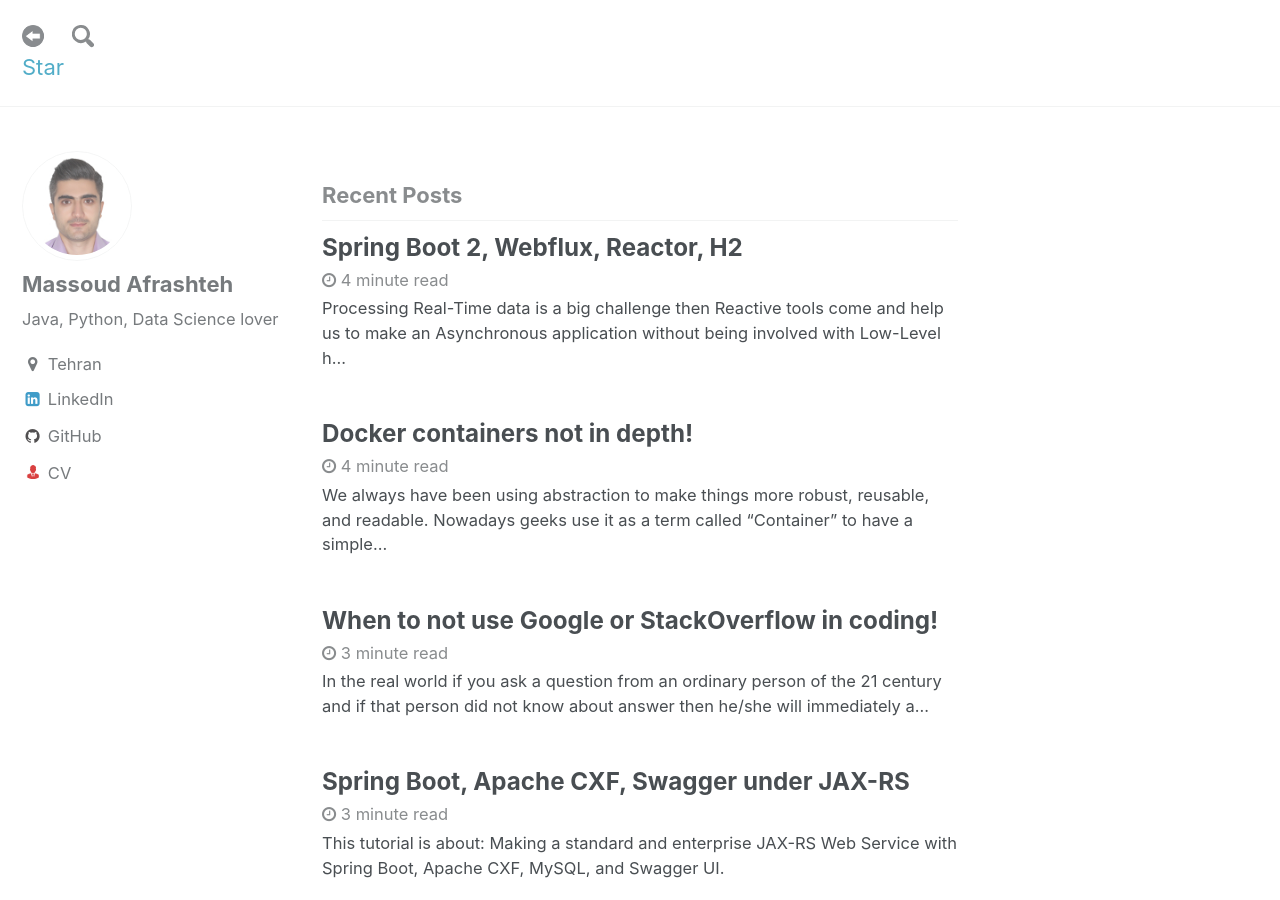
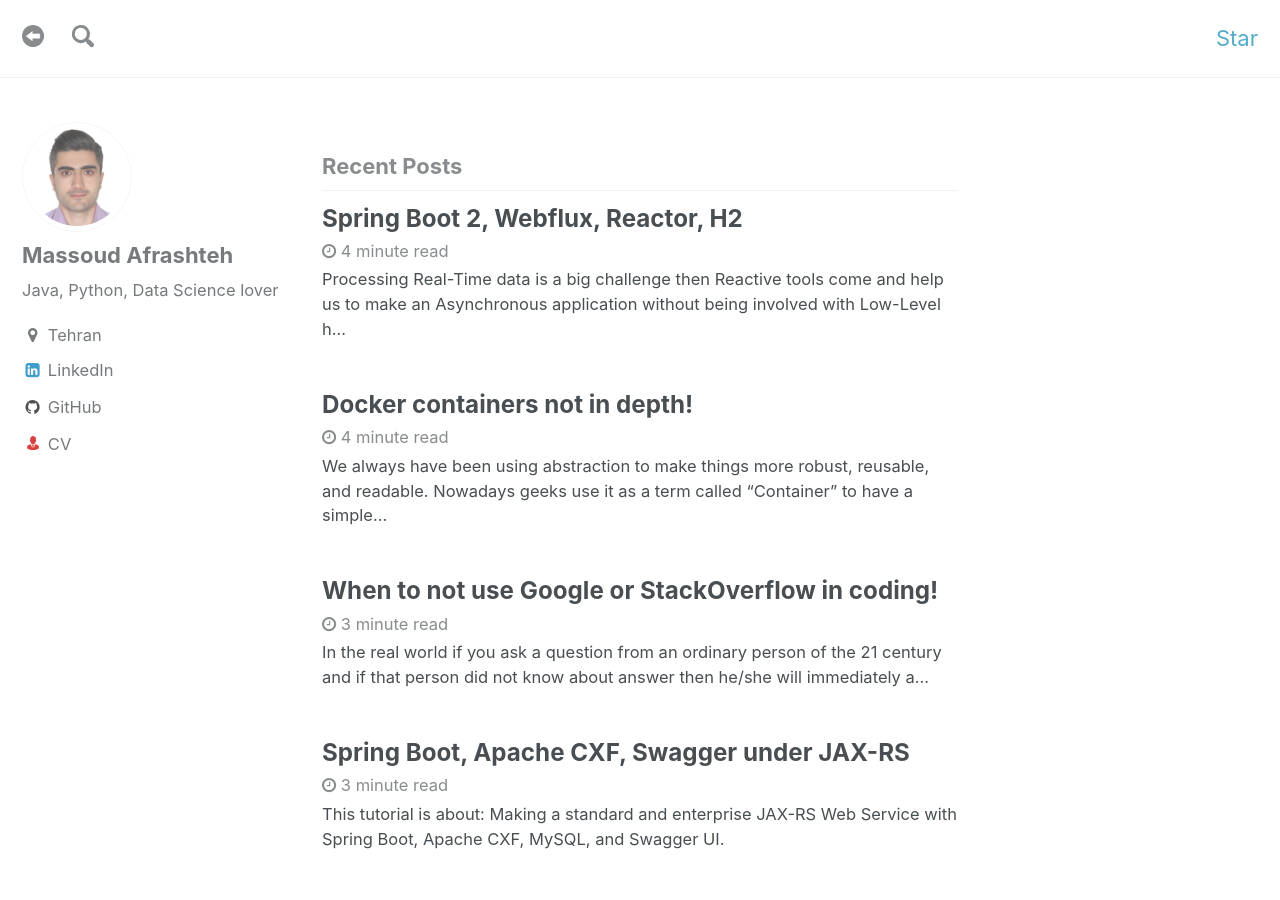
Before and after one commit to iamrdn/notes, a Jekyll site: the page built from index.html, in a window 1280 px wide and 900 px high. Built offline with Jekyll 4.4.1, drawn with Linux system fonts in a browser that asks for light colours; the list of posts is cut into pages by our own code.

Commit message:
added github star button

```diff
--- a/_includes/github-fork.html
+++ b/_includes/github-fork.html
@@ -1,4 +1,4 @@
-<div>
+<div style="float: right;">
 	<!-- <a href="https://github.com/massoudAfrashteh/code"><img style="position: fixed; top: 0; right: 0; border: 0;z-index: 1000;" src="/assets/images/icon forkme_right_darkblue_121621.png" alt="Fork me on GitHub"></a>-->
  	<!-- Place this tag where you want the button to render. -->
 	<a class="github-button" href="https://github.com/massoudafrashteh/code" data-size="large" data-show-count="true" aria-label="Star massoudafrashteh/code on GitHub">Star</a>
--- a/_includes/masthead.html
+++ b/_includes/masthead.html
@@ -1,7 +1,7 @@
 <div class="masthead">
   <div class="masthead__inner-wrap">
     <div class="masthead__menu">
-      <nav id="site-nav" class="greedy-nav">
+      <nav id="site-nav" class="greedy-nav" style="float: left;">
           <a class="site-title" href="{{ '/' | absolute_url }}">
             <img src="{{ site.home_icon }}" {{ site.title }}>
           </a>
```
